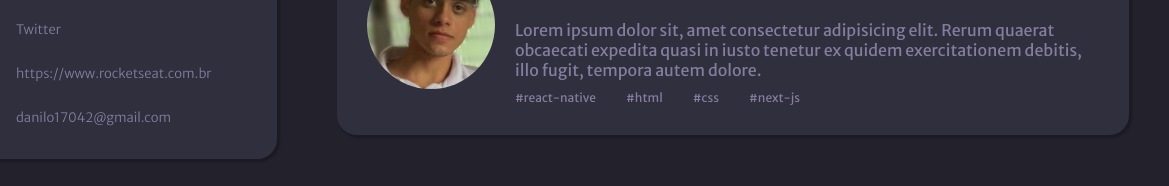
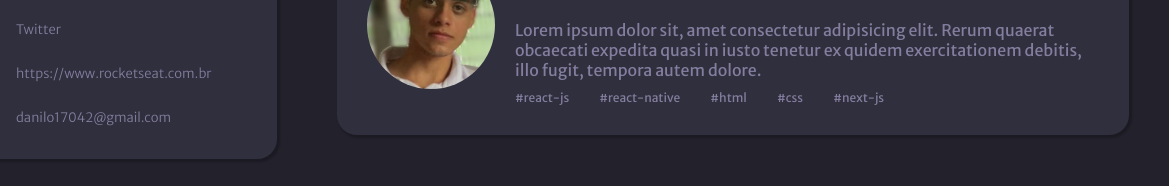
Before and after one commit to danilolima17/desafio-portfolio-1, a plain HTML site: page index.html in a window 1280 px wide. Shown: the part 583-769 px from the top of the page, 111-1280 px from the left. Drawn offline with Linux system fonts and the light colour scheme.

Commit message:
definitive commit

```diff
--- a/index.html
+++ b/index.html
@@ -221,6 +221,7 @@
                             Lorem ipsum dolor sit, amet consectetur adipisicing elit. Rerum quaerat obcaecati expedita quasi in iusto tenetur ex quidem exercitationem debitis, illo fugit, tempora autem dolore.
                         </p>
                         <div class="tags">
+                            <p>#react-js</p>
                             <p>#react-native</p>
                             <p>#html</p>
                             <p>#css</p>
@@ -230,7 +231,6 @@
                 </section>
             </div>
         </section>
-
     </main>
 
 </body>
```
